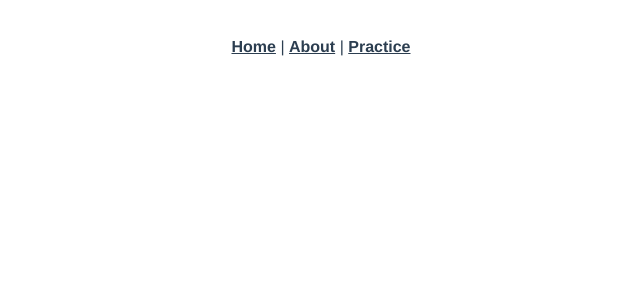
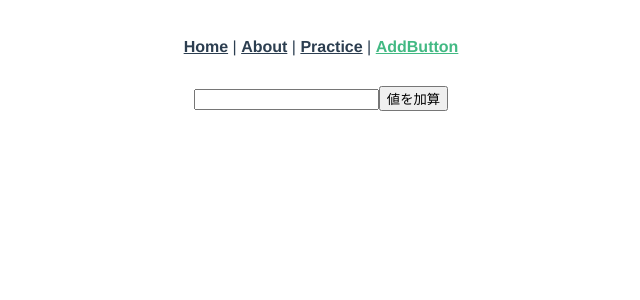
Before and after one commit to mashijifu/vue-ts-example, a Vue app: page /add-button in a window 1280 px wide. Shown: the top 300 px of the page, without its empty margins (319-959 px from the left). Built offline with nearby package versions, Linux system fonts and the light colour scheme.

Commit message:
emitの課題1と2

```diff
--- a/src/App.vue
+++ b/src/App.vue
@@ -3,7 +3,8 @@
     <nav>
       <router-link to="/">Home</router-link> |
       <router-link to="/about">About</router-link> |
-      <router-link to="/practice">Practice</router-link>
+      <router-link to="/practice">Practice</router-link> |
+      <router-link to="/add-button">AddButton</router-link>
     </nav>
     <router-view />
   </div>
--- /dev/null
+++ b/src/components/AddButton.vue
@@ -0,0 +1,25 @@
+<template>
+  <div>
+    <input v-model="inputText" />
+    <button @click="add">値を加算</button>
+  </div>
+</template>
+<script lang="ts">
+import { ref, defineComponent } from "@vue/composition-api";
+
+export default defineComponent({
+  name: "AddButton",
+  // setup(_, { emit }) { // この書き方でもOK
+  setup(_, context) {
+    const inputText = ref("");
+
+    const add = () => {
+      context.emit("add", inputText.value);
+    };
+    return {
+      inputText,
+      add,
+    };
+  },
+});
+</script>
--- a/src/router/index.ts
+++ b/src/router/index.ts
@@ -2,6 +2,7 @@ import Vue from "vue";
 import VueRouter, { RouteConfig } from "vue-router";
 import HomeView from "../views/HomeView.vue";
 import PracticeView from "../views/PracticeView.vue";
+import AddButtonView from "../views/AddButtonView.vue";
 
 Vue.use(VueRouter);
 
@@ -25,6 +26,11 @@ const routes: Array<RouteConfig> = [
     name: "practice",
     component: PracticeView,
   },
+  {
+    path: "/add-button",
+    name: "add-button",
+    component: AddButtonView,
+  },
 ];
 
 const router = new VueRouter({
--- /dev/null
+++ b/src/views/AddButtonView.vue
@@ -0,0 +1,30 @@
+<script lang="ts">
+import { ref, defineComponent } from "@vue/composition-api";
+import AddButton from "@/components/AddButton.vue";
+
+export default defineComponent({
+  name: "AddButtonView",
+  components: {
+    AddButton,
+  },
+  setup() {
+    const displayText = ref("");
+
+    const add = (text: string) => {
+      displayText.value = text;
+    };
+
+    return {
+      displayText,
+      add,
+    };
+  },
+});
+</script>
+
+<template>
+  <div>
+    <AddButton @add="add" />
+    <p>{{ displayText }}</p>
+  </div>
+</template>
```
